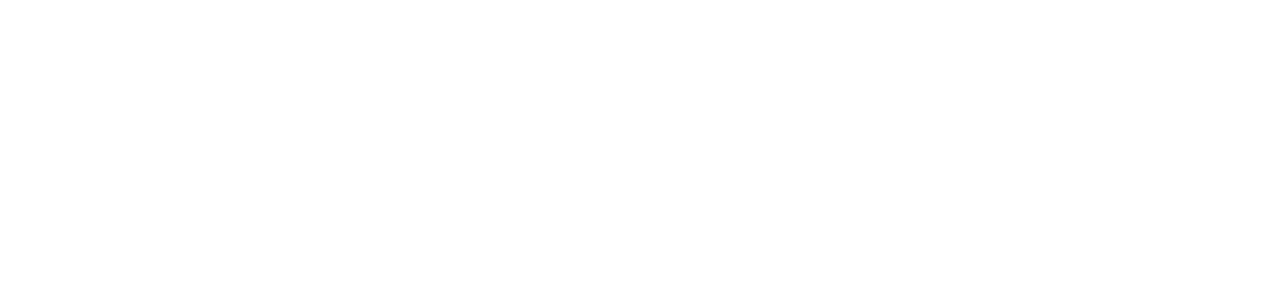
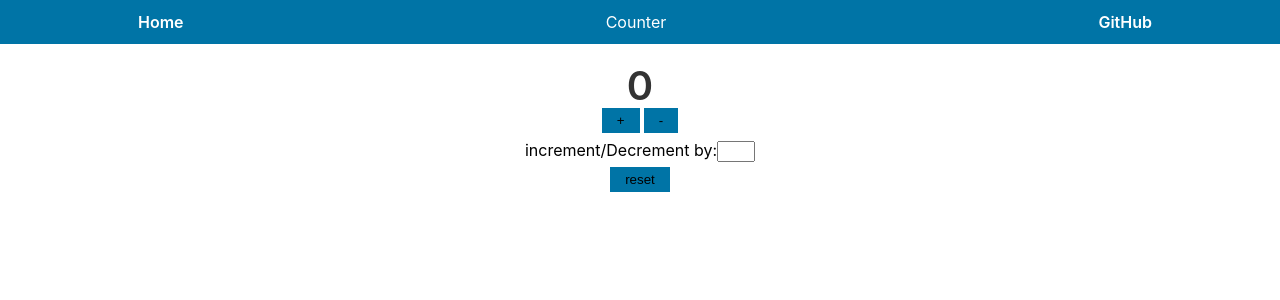
Before and after one commit to auxibee/frontend-mini-challenges, a React (Vite) app: page /counter in a window 1280 px wide. Before the commit this address had no page. Shown: the top 300 px of the page. Built offline with nearby package versions, Linux system fonts and the light colour scheme.

Commit message:
added css file to the Counter component

```diff
--- /dev/null
+++ b/src/counter/counter.css
@@ -0,0 +1,22 @@
+.count {
+  font-size: 40px;
+  font-weight: 600;
+  color: #333;
+  padding: 5px 0;
+  text-align: center;
+}
+
+.btns {
+  text-align: center;
+}
+
+.btns button {
+  background-color: var(--primary-color);
+  margin: 5px 2px;
+  padding: 5px 15px;
+  border: 0;
+}
+
+.factor input {
+  width: 30px;
+}
--- a/src/main.jsx
+++ b/src/main.jsx
@@ -18,6 +18,8 @@
 import MainLayout from "./elements/layout/layout";
 
 import TypingGame from "./typing/typing";
+import Counter from "./counter/counter";
+import PasswordStrength from "./password-strength/password-strenght";
 
 const AppWrapper = () => {
   return (
@@ -50,6 +52,8 @@
         <Route path="/otp" element={<OtpInput />} />
         <Route path="/stocks" element={<Stocks />} />
         <Route path="/typing" element={<TypingGame />} />
+        <Route path="/counter" element={<Counter />} />
+        <Route path="/password" element={<PasswordStrength />} />
       </Route>
     </Routes>
   );
--- a/src/pages/homepage.jsx
+++ b/src/pages/homepage.jsx
@@ -13,6 +13,8 @@
   { name: "Otp", link: "otp" },
   { name: "Stocks", link: "stocks" },
   { name: "Typing Game", link: "typing" },
+  { name: "Counter", link: "counter" },
+  { name: "Password Strength", link: "password" },
 ];
 
 const HomePage = () => {
--- /dev/null
+++ b/src/password-strength/password-strenght.jsx
@@ -0,0 +1,39 @@
+import Header from "./../elements/header/header";
+import Main from "./../elements/main/main";
+import "./password.css";
+
+import zxcvbn from "zxcvbn";
+import { useState } from "react";
+
+const PasswordStrength = () => {
+  const [password, setPassword] = useState("");
+  const [strength, setStrength] = useState(0);
+
+  const status = { 25: "Weak", 50: "Weak", 75: "Medium", 100: "Strong" };
+
+  const handleChange = (e) => {
+    setPassword(e.target.value);
+    const strength = zxcvbn(e.target.value).score;
+    setStrength(25 * strength);
+  };
+  return (
+    <>
+      <Header title="Password Strenght" />
+      <Main>
+        <h3>Enter the password</h3>
+        <input
+          className="password"
+          type="password"
+          onChange={handleChange}
+          value={password}
+        />
+        <div className="progress-container">
+          <div className={"progress-bar " + `progress-bar-${strength}`}></div>
+        </div>
+        <p>{status[strength]}</p>
+      </Main>
+    </>
+  );
+};
+
+export default PasswordStrength;
--- /dev/null
+++ b/src/password-strength/password.css
@@ -0,0 +1,40 @@
+.progress-container {
+  position: relative;
+  width: 13rem;
+  height: 0.6rem;
+  margin: 20px 0;
+  border-radius: 8px;
+  outline: 1px solid #ccc;
+}
+
+.progress-bar {
+  width: 0%;
+  height: 100%;
+  border-radius: 8px;
+
+  transition: all 0.25s ease-in-out;
+}
+
+.progress-bar-25 {
+  width: 25%;
+  background-color: red;
+}
+
+.progress-b7ar-50 {
+  width: 50%;
+  background-color: red;
+}
+
+.progress-bar-75 {
+  width: 75%;
+  background-color: salmon;
+}
+
+.progress-bar-100 {
+  width: 100%;
+  background-color: green;
+}
+
+.password {
+  width: 200px;
+}
```
Also changed, not shown: src/todolist/todo.css (added), src/todolist/todolist.jsx (added).
